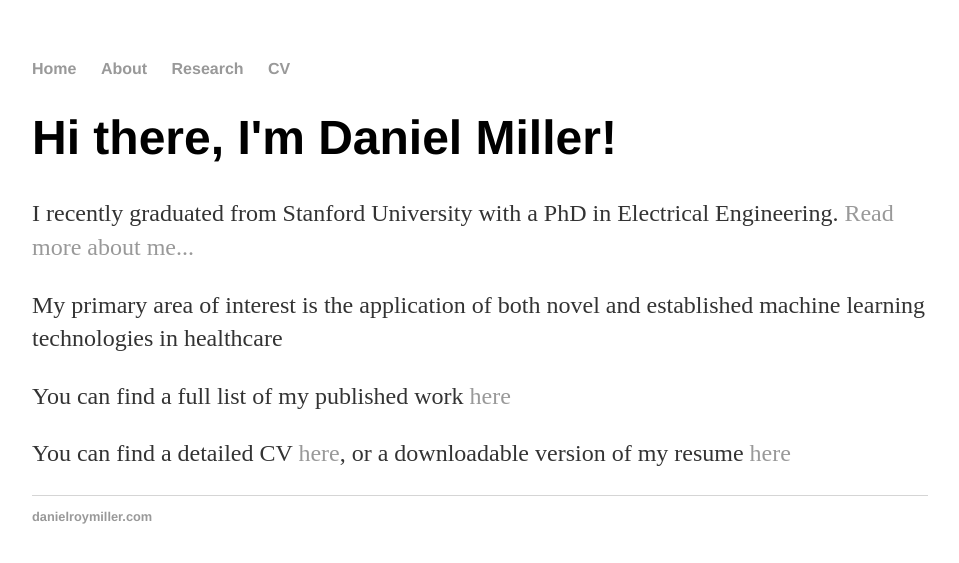
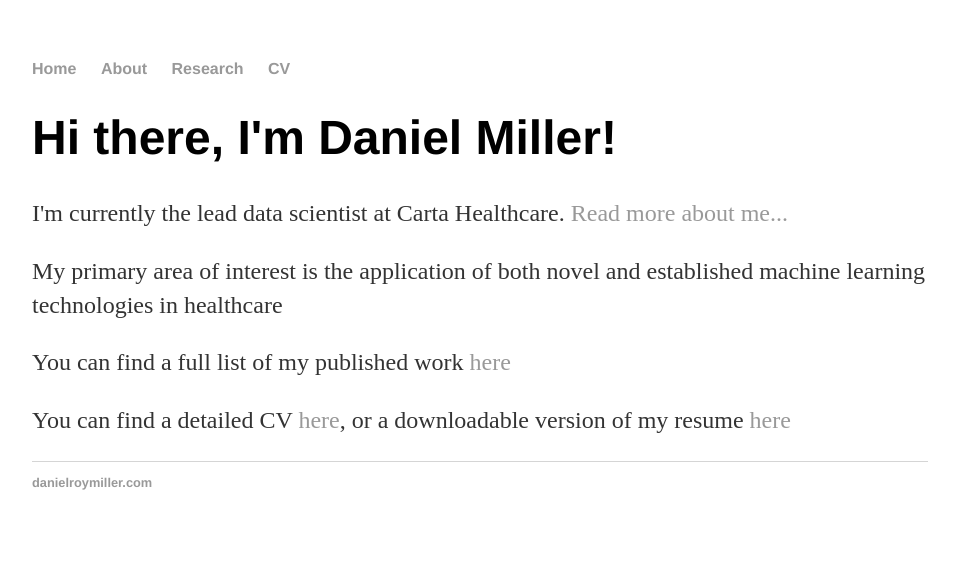
Before and after one commit to danielroymiller/danielroymiller.github.io, a Jekyll site: the page built from index.html, in a window 1280 px wide. Shown: the top 563 px of the page, without its empty margins (160-1119 px from the left). Built offline with Jekyll 4.4.1, drawn with Linux system fonts in a browser that asks for light colours.

Commit message:
Update index.html

```diff
--- a/index.html
+++ b/index.html
@@ -4,7 +4,7 @@ title: Daniel Roy Miller
 ---
 <div class="blurb">
 	<h1>Hi there, I'm Daniel Miller!</h1>
-		<p>I recently graduated from Stanford University with a PhD in Electrical Engineering. <a href="/about">Read more about me...</a></p>
+		<p>I'm currently the lead data scientist at Carta Healthcare. <a href="/about">Read more about me...</a></p>
 		<p>My primary area of interest is the application of both novel and established machine learning technologies in healthcare</p>
 		<p>You can find a full list of my published work <a href="/research">here</a></p>
 		<p>You can find a detailed CV <a href="/cv">here</a>, or a downloadable version of my resume <a href="/cv/Resume_DanielMiller.pdf">here</a></p>
```
